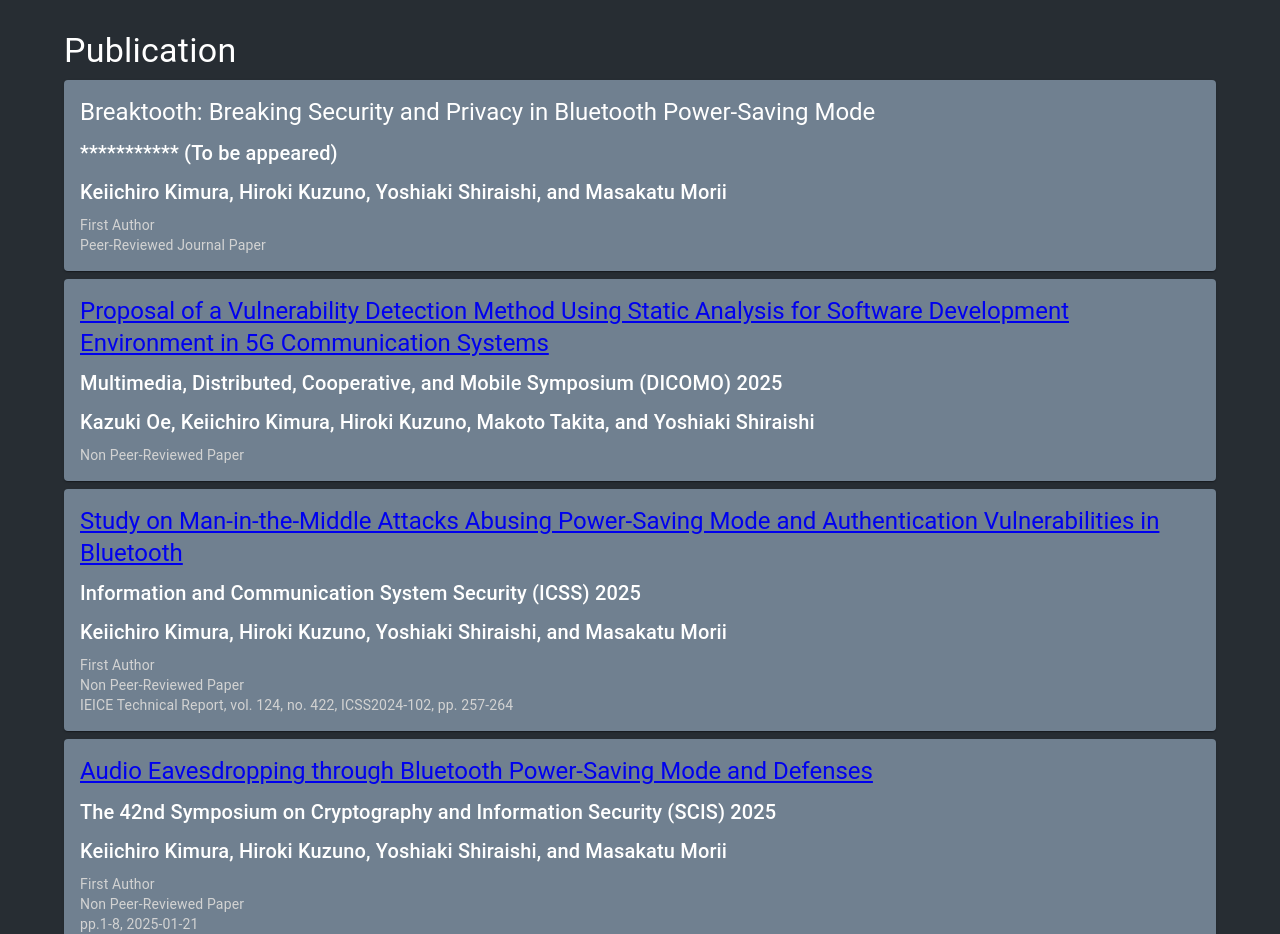
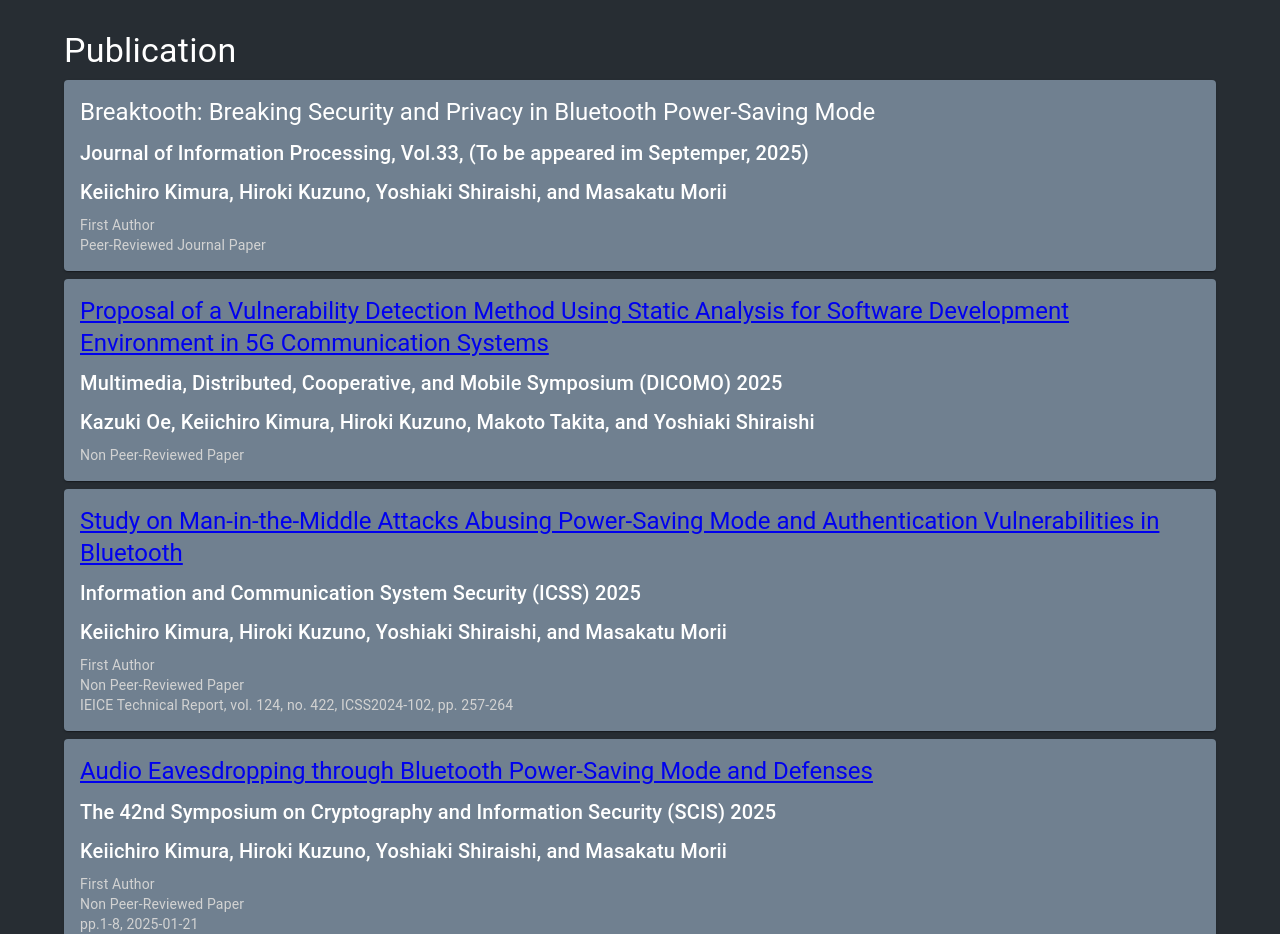
Before and after one commit to trapedev/trapedev.github.io, a React (Create React App) app in the folder app/: page / in a window 1280 px wide. Shown: the part 1980-2914 px from the top of the page. Built offline with nearby package versions, Linux system fonts and the light colour scheme.

Commit message:
commit all changes

```diff
--- a/app/src/App.tsx
+++ b/app/src/App.tsx
@@ -31,6 +31,8 @@ import EPRINT2024 from "pages/publ/EPRINT2024";
 import CSEC2024 from "pages/publ/CSEC2024";
 import IPSJJIP2024 from "pages/publ/IPSJJIP2024";
 import SCIS2025 from "pages/publ/SCIS2025";
+import DICOMO2025 from "pages/publ/DICOMO2025";
+import IPSJJIP2025 from "pages/publ/IPSJJIP2025";
 
 //edu
 import MEngKobeU from "pages/edu/MEngKobeU";
@@ -69,8 +71,6 @@ import WH1000XM5AuthVulnFix from "pages/bugs/WH1000XM5AuthVulnFix";
 import WF1000XM4AuthVulnFix from "pages/bugs/WF1000XM4AuthVulnFix";
 import WF1000XM5AuthVulnFix from "pages/bugs/WF1000XM5AuthVulnFix";
 import WH1000XM4AuthVulnFix from "pages/bugs/WH1000XM4AuthVulnFix";
-import DICOMO2025 from "pages/publ/DICOMO2025";
-import IPSJJIP2025 from "pages/publ/IPSJJIP2025";
 
 interface Props {
   /**
--- a/app/src/pages/publ/IPSJJIP2025.tsx
+++ b/app/src/pages/publ/IPSJJIP2025.tsx
@@ -14,7 +14,7 @@ const IPSJJIP2025 = () => {
         }
       // hyperLink="https://doi.org/10.2197/ipsjjip.32.1066"
       />
-      <SubTitle title={"*********** (To be appeared)"} />
+      <SubTitle title={"Journal of Information Processing, Vol.33, (To be appeared im Septemper, 2025)"} />
       <SubTitle
         title={
           "Keiichiro Kimura, Hiroki Kuzuno, Yoshiaki Shiraishi, and Masakatu Morii"
```
Also changed, not shown: 6 other files (tests, documents, lock files or other folders).
